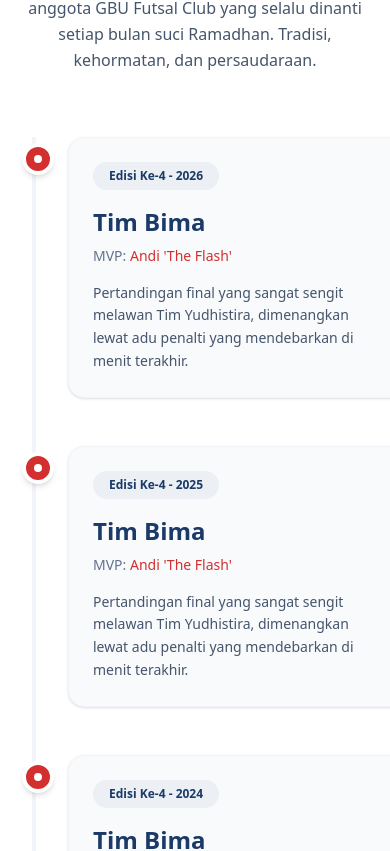
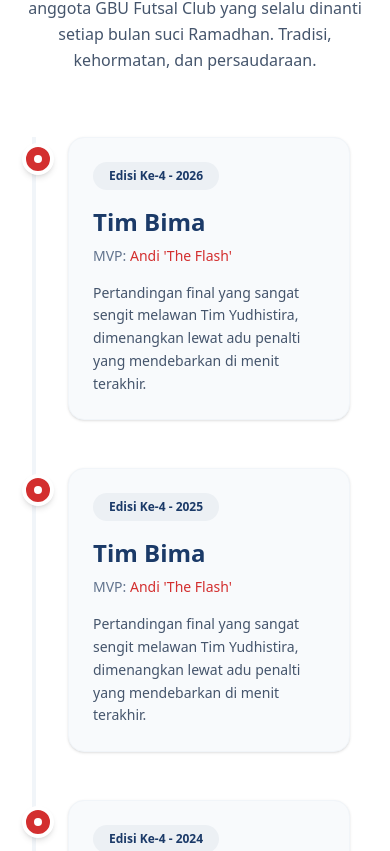
Before and after one commit to altantheprodigy/gbu-futsal, a Next.js app: page / in a window 390 px wide. Shown: the part 2355-3206 px from the top of the page. Built offline with nearby package versions, Linux system fonts and the light colour scheme.

Commit message:
Fix Bug Responsive

```diff
--- a/components/RamadhanCup.tsx
+++ b/components/RamadhanCup.tsx
@@ -90,7 +90,7 @@ export default function RamadhanCup() {
                 </div>
 
                 {/* Content Panel */}
-                <div className="ml-8 md:ml-0 md:w-1/2 w-full group">
+                <div className="ml-8 md:ml-0 md:w-1/2 w-[calc(100%-2.5rem)] group pr-4 md:pr-0">
                   <div
                     className={`bg-slate-50 p-6 md:p-8 rounded-2xl shadow-sm hover:shadow-xl transition-all duration-300 border border-slate-100 hover:border-primary/20 max-w-lg relative overflow-hidden ${index % 2 === 0 ? "md:ml-auto md:text-right" : "md:mr-auto"}`}
                   >
```
